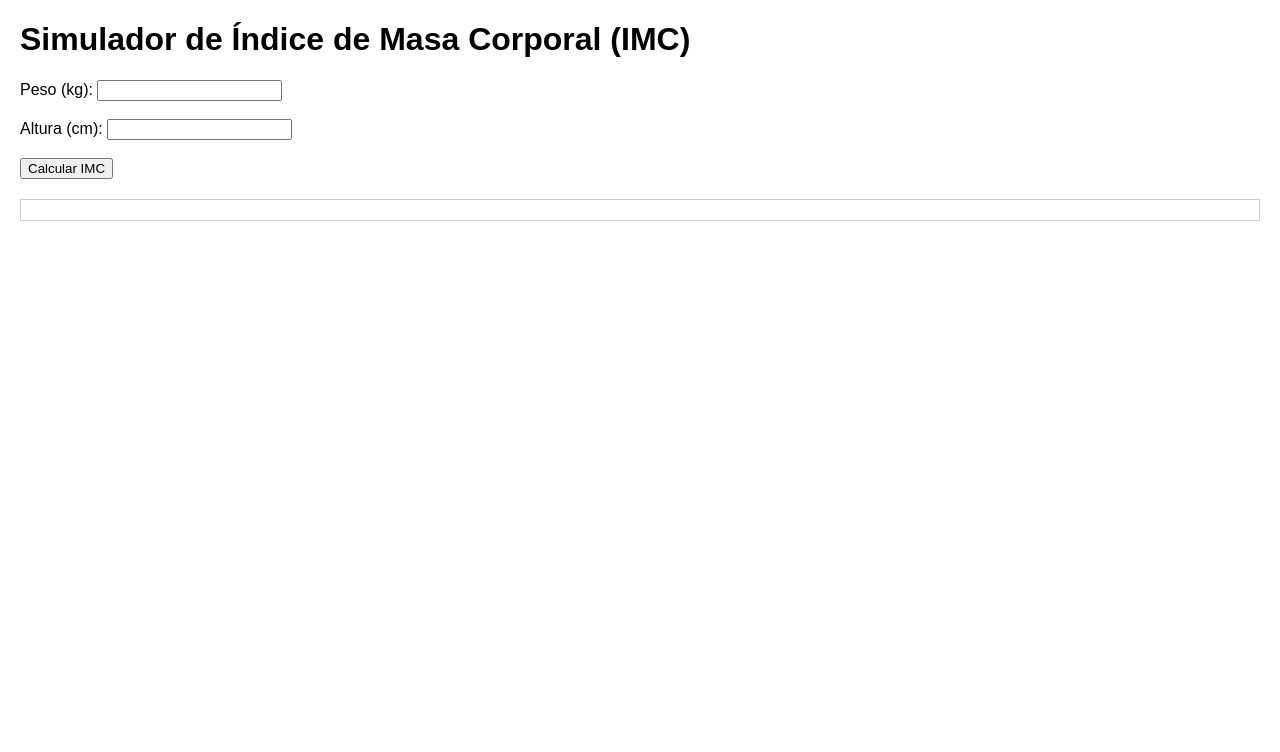
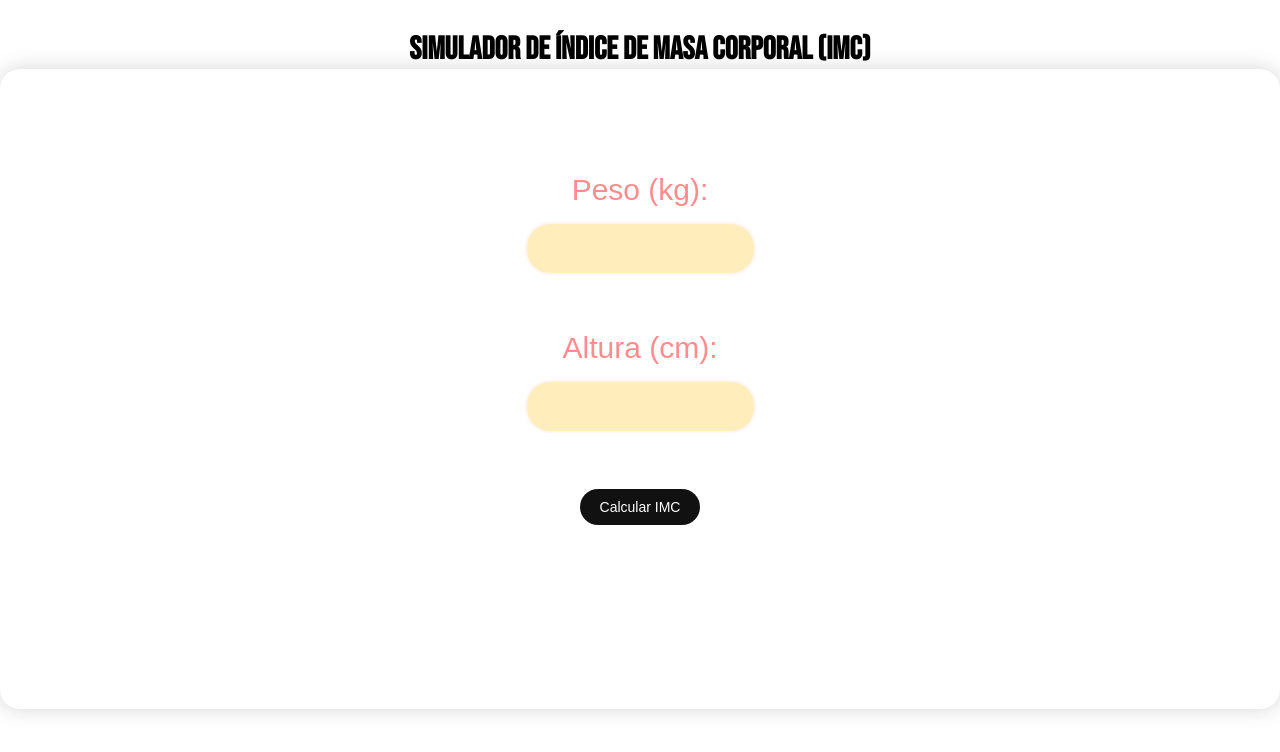
Before and after one commit to Saraavilaa/Preentrega-3-JS-Avila, a plain HTML site: page index.html in a window 1280 px wide. Drawn offline with Linux system fonts and the light colour scheme.

Commit message:
cambios css

```diff
--- a/index.html
+++ b/index.html
@@ -3,21 +3,27 @@
 <head>
     <meta charset="UTF-8">
     <meta name="viewport" content="width=device-width, initial-scale=1.0">
+    <link rel="preconnect" href="https://fonts.googleapis.com">
+    <link rel="preconnect" href="https://fonts.gstatic.com" crossorigin>
+    <link href="https://fonts.googleapis.com/css2?family=Archivo+Black&family=Bebas+Neue&family=League+Spartan:wght@700&display=swap" rel="stylesheet">
     <link rel="stylesheet" href="style.css">
+    <script src="app.js" defer></script>
     <title>Simulador de IMC</title>
 </head>
 <body>
-    <h1>Simulador de Índice de Masa Corporal (IMC)</h1>
+    <header>
+        <h1 class="headertext">Simulador de Índice de Masa Corporal (IMC)</h1>
+    </header>
+    <div class="box-01 input-group">
     <label for="weight">Peso (kg):</label>
     <input type="number" id="weight"><br><br>
 
     <label for="height">Altura (cm):</label>
     <input type="number" id="height"><br><br>
 
-    <button id="calculateBtn">Calcular IMC</button>
+    <button class="btn" id="calculateBtn">Calcular IMC</button>
 
     <div class="result" id="result"></div>
-
-    <script src="app.js"></script>
+    </div>
 </body>
 </html>
--- a/style.css
+++ b/style.css
@@ -1,10 +1,66 @@
+* {
+    margin: 0;
+    padding: 0;
+    box-sizing: border-box;
+}
+
 body {
     font-family: Arial, sans-serif;
-    margin: 20px;
 }
 
-.result {
-    margin-top: 20px;
-    padding: 10px;
-    border: 1px solid #ccc;
+.headertext {
+    display: flex;
+    text-align: center;
+    justify-content: center;
+    margin-top: 30px;
+    font-family: "Bebas Neue", sans-serif;
 }
+
+.box-01 {
+    font-family: Arial, Helvetica, sans-serif;
+    display: flex;
+    align-items: center;
+    justify-content: center;
+    min-height: 80vh;
+    padding: 50px 55px;
+    box-shadow: 0 0 20px rgba(48, 48, 48, 0.2);
+    border-radius: 20px;
+}
+
+
+label {
+    color:#ff8d8d;
+    font-size: 30px;
+    font-weight: 600px;
+    margin-bottom: 15px;
+}
+
+.input-group {
+    display: flex;
+    flex-direction: column;
+    text-align: left;
+}
+
+input {
+    padding: 17px 25px;
+    border-radius: 25px;
+    margin-bottom: 20px;
+    background-color: #ffedbb;
+    border: 2px solid #fff6f4;
+    color: #7e7272;
+    outline: none;
+}
+
+.btn {
+    padding: 10px 20px 10px 20px;
+    color: #FFFFFF;
+    margin: 0px 5px 80px 5px;
+    background-color: #111111;
+    border-radius: 40em;
+    border: none;
+    font-size: 14px;
+}
+
+.btn:hover {
+    background-color: #222222;
+}
```
